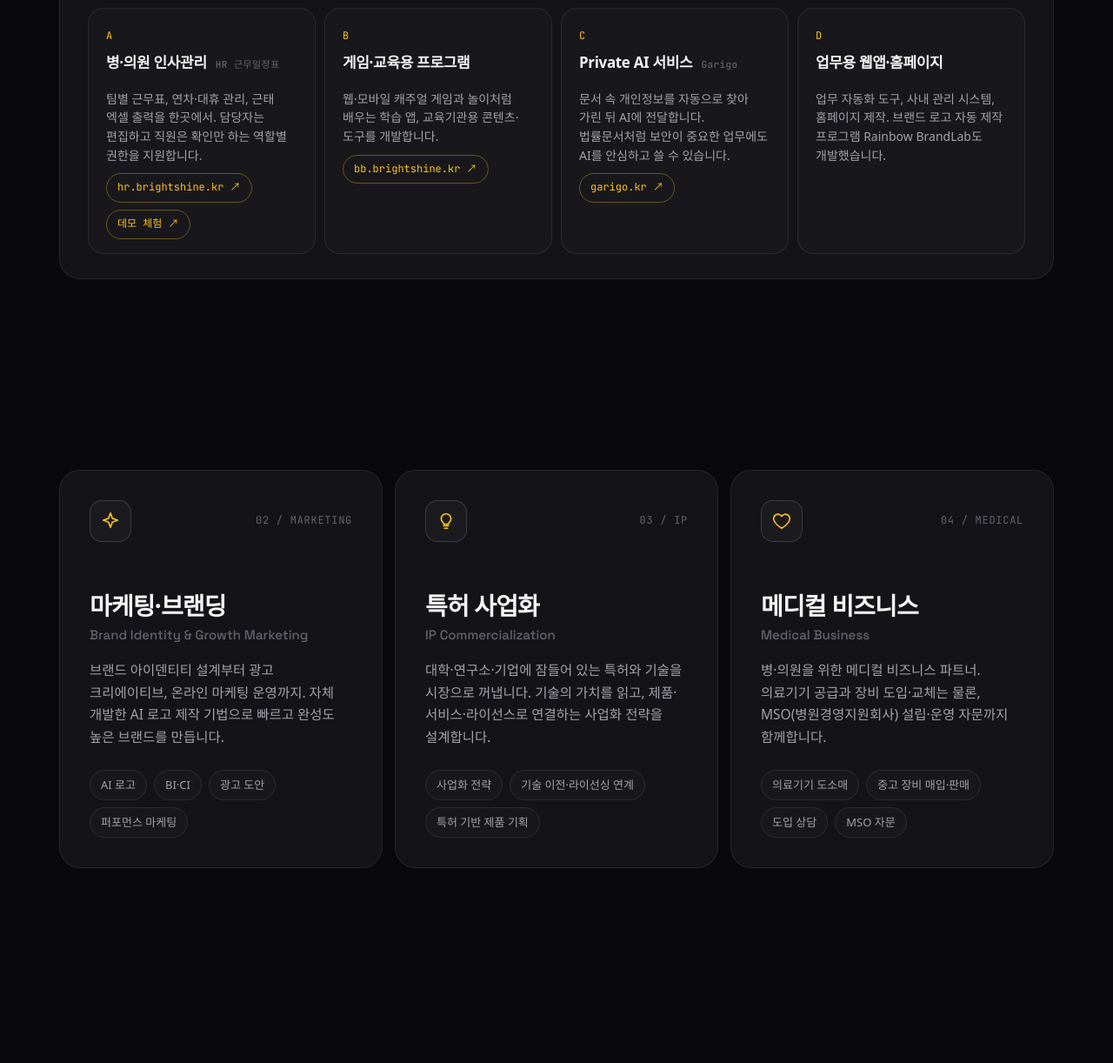
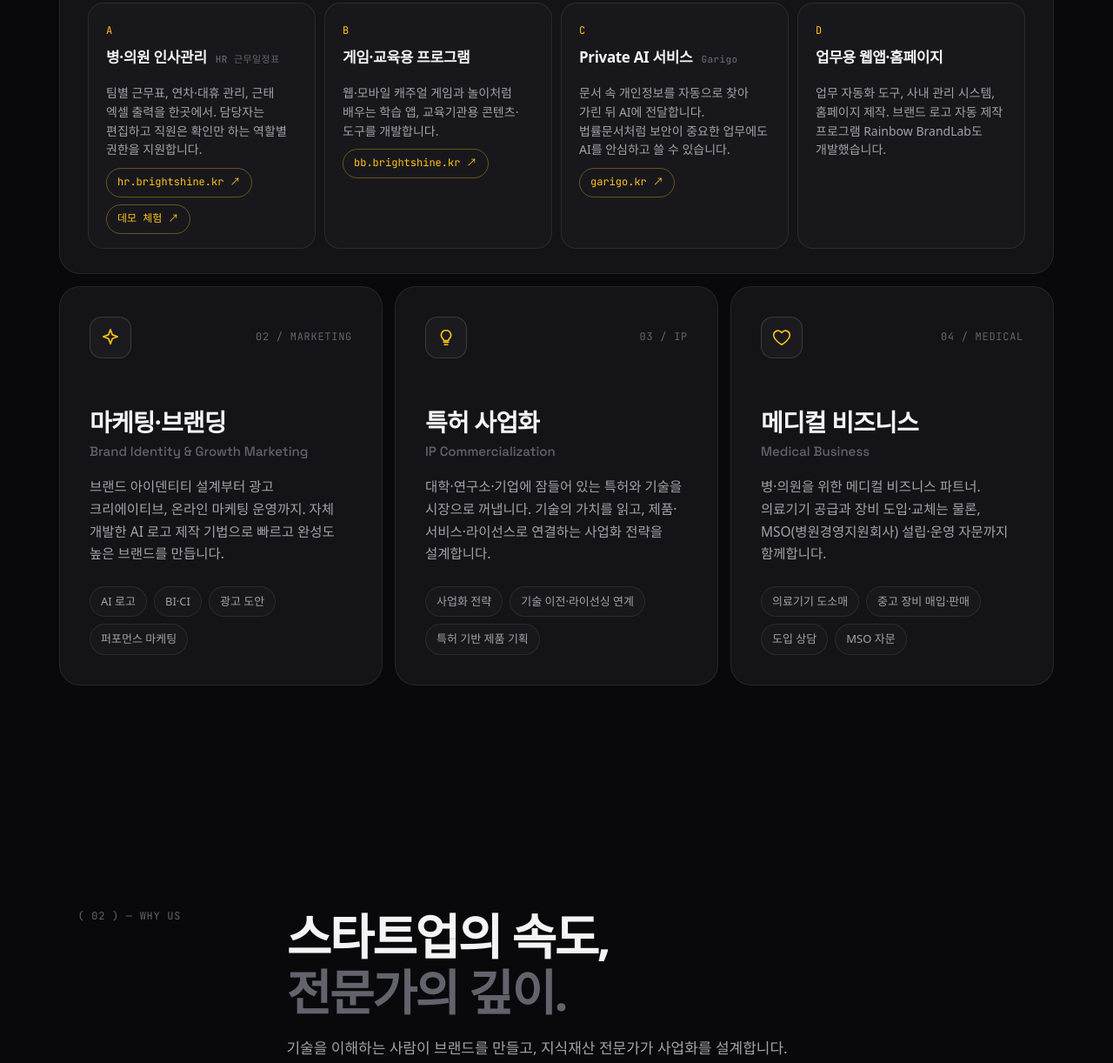
Before and after one commit to maaxmaaya/brightshine-web, a plain HTML site: page index.html in a window 1280 px wide. Shown: the part 1259-2481 px from the top of the page at 87% size. Drawn offline with Linux system fonts and the light colour scheme; a web font is replaced by a local one.

Commit message:
Add files via upload

```diff
--- a/index.html
+++ b/index.html
@@ -152,16 +152,13 @@
   .big-word{font-family:var(--grot);font-weight:700;letter-spacing:-.06em;font-size:clamp(56px,14.5vw,200px);line-height:1;text-align:center;margin-top:48px;white-space:nowrap;overflow:hidden;
     background:linear-gradient(180deg,rgba(255,255,255,.10),rgba(255,255,255,0));-webkit-background-clip:text;background-clip:text;color:transparent;user-select:none}
 
-  #business{padding-bottom:14px}
-  #business-more{padding-top:0}
   /* slideshow-style scrolling (large screens) */
   .dots{display:none}
   @media (min-width:961px) and (min-height:640px){
-    html.snap{scroll-snap-type:y mandatory}
-    [data-slide]{scroll-snap-align:start;scroll-snap-stop:always}
-    section[data-slide]{min-height:100vh;display:flex;flex-direction:column;justify-content:center;padding:110px 0 70px}
-    section[data-slide]{padding:96px 0 40px}
-    #business-more{padding-top:96px}
+    html.slides{scroll-behavior:auto}
+    section[data-slide]{min-height:100vh;display:flex;flex-direction:column;justify-content:center;padding:96px 0 40px}
+    #business{display:block}
+    #business .t1,#business .t3,#business .t4{margin-top:0}
     #business .head{margin-bottom:28px}
     #business .head h2{font-size:clamp(30px,3.4vw,44px)}
     #business .head p{margin-top:10px}
@@ -176,7 +173,7 @@
     .sub .links{margin-top:10px}
     #contact{justify-content:flex-start}
     #contact > .wrap{flex:1;display:flex;flex-direction:column;justify-content:center}
-    footer{padding:32px 0 0;scroll-snap-align:end}
+    footer{padding:32px 0 0}
     footer .foot{padding-top:24px}
     .big-word{margin-top:16px;font-size:min(11vw,150px)}
     #contact .cta-box{padding:64px 64px 56px}
@@ -187,7 +184,6 @@
     .dots a span{position:absolute;right:20px;top:50%;transform:translateY(-50%);font-family:var(--mono);font-size:11px;letter-spacing:.06em;color:var(--fg-2);white-space:nowrap;opacity:0;transition:opacity .2s;pointer-events:none}
     .dots a:hover span,.dots a.on span{opacity:1}
   }
-  @media (prefers-reduced-motion:reduce){html{scroll-snap-type:none !important}}
 
   .rv{opacity:0;transform:translateY(28px);transition:opacity .8s cubic-bezier(.2,.7,.2,1),transform .8s cubic-bezier(.2,.7,.2,1)}
   .rv.on{opacity:1;transform:none}
@@ -313,13 +309,6 @@
           </div>
         </article>
 
-      </div>
-    </div>
-  </section>
-
-  <section id="business-more" data-slide>
-    <div class="wrap">
-      <div class="bento">
         <article class="tile t1 rv">
           <div class="tile-top"><div class="ico"><svg viewBox="0 0 24 24"><path d="M12 2l2.4 6.6L21 11l-6.6 2.4L12 20l-2.4-6.6L3 11l6.6-2.4z"/></svg></div><span class="mono">02 / Marketing</span></div>
           <h3>마케팅·브랜딩</h3>
@@ -354,7 +343,7 @@
         <span class="mono">( 02 ) — Why us</span>
         <div>
           <h2>스타트업의 속도,<br><em>전문가의 깊이.</em></h2>
-          <p>기술을 이해하는 사람이 브랜드를 만들고, 지식재산을 다뤄 본 사람이 사업화를 설계합니다.</p>
+          <p>기술을 이해하는 사람이 브랜드를 만들고, 지식재산 전문가가 사업화를 설계합니다.</p>
         </div>
       </div>
 
@@ -420,18 +409,66 @@
   const setMenu=o=>{menu.classList.toggle('open',o);mb.setAttribute('aria-expanded',o);mb.textContent=o?'✕':'☰'};
   mb.addEventListener('click',()=>setMenu(!menu.classList.contains('open')));
   menu.querySelectorAll('a').forEach(a=>a.addEventListener('click',()=>setMenu(false)));
-  const slides=[...document.querySelectorAll('[data-slide]')];
+  /* ── slideshow-style scrolling (large screens, mouse/keyboard) ── */
+  const DURATION=900;               // 전환 시간(ms) — 값이 클수록 천천히
   const big=matchMedia('(min-width:961px) and (min-height:640px)'), calm=matchMedia('(prefers-reduced-motion:reduce)');
-  function fitSnap(){
-    const root=document.documentElement; root.classList.remove('snap');
-    if(!big.matches||calm.matches) return;
-    const h=innerHeight+24;
-    if(slides.every(el=>el.offsetHeight<=h||el.id==='contact')) root.classList.add('snap');
+  const root=document.documentElement;
+  let stops=[], animating=false, lockUntil=0, wheelAcc=0, wheelTimer;
+  const maxY=()=>root.scrollHeight-innerHeight;
+  const on=()=>root.classList.contains('slides');
+  function buildStops(){
+    const ys=[];
+    document.querySelectorAll('[data-slide]').forEach(el=>ys.push(el.getBoundingClientRect().top+scrollY));
+    // 비즈니스 화면 중간 정지점: 아래 3개 카드가 화면 가운데 오도록
+    const t1=document.querySelector('#business .t1');
+    if(t1){const r=t1.getBoundingClientRect(),top=r.top+scrollY;ys.push(top-Math.max(96,(innerHeight-r.height)/2))}
+    ys.push(maxY());
+    let list=[...new Set(ys.map(y=>Math.round(Math.min(Math.max(y,0),maxY()))))].sort((a,b)=>a-b);
+    // 정지점 사이가 한 화면보다 길면 중간 정지점을 넣어 내용이 건너뛰어지지 않게
+    const out=[];
+    list.forEach((y,i)=>{out.push(y);const n=list[i+1];if(n!==undefined){let c=y;while(n-c>innerHeight*1.05){c+=Math.round(innerHeight*.85);if(n-c>40)out.push(c)}}});
+    stops=out;
   }
-  addEventListener('load',fitSnap); addEventListener('resize',()=>{clearTimeout(fitSnap.t);fitSnap.t=setTimeout(fitSnap,150)});
-  if(document.fonts) document.fonts.ready.then(fitSnap);
+  function setMode(){
+    root.classList.toggle('slides',big.matches&&!calm.matches);
+    if(on()) buildStops();
+  }
+  const ease=t=>t<.5?4*t*t*t:1-Math.pow(-2*t+2,3)/2;
+  function goTo(y){
+    y=Math.max(0,Math.min(y,maxY()));
+    const from=scrollY,d=y-from; if(Math.abs(d)<2) return;
+    animating=true; const t0=performance.now();
+    const step=now=>{const k=Math.min(1,(now-t0)/DURATION);window.scrollTo(0,from+d*ease(k));
+      if(k<1) requestAnimationFrame(step); else {animating=false;lockUntil=performance.now()+350}};
+    requestAnimationFrame(step);
+  }
+  function move(dir){
+    const y=scrollY;
+    if(dir>0){const n=stops.find(s=>s>y+4);if(n!==undefined)goTo(n)}
+    else{const p=[...stops].reverse().find(s=>s<y-4);if(p!==undefined)goTo(p)}
+  }
+  addEventListener('wheel',e=>{
+    if(!on()||e.ctrlKey) return;
+    e.preventDefault();
+    if(animating||performance.now()<lockUntil){wheelAcc=0;return}
+    wheelAcc+=e.deltaY; clearTimeout(wheelTimer); wheelTimer=setTimeout(()=>wheelAcc=0,180);
+    if(Math.abs(wheelAcc)>=30){move(Math.sign(wheelAcc));wheelAcc=0}
+  },{passive:false});
+  addEventListener('keydown',e=>{
+    if(!on()||e.altKey||e.ctrlKey||e.metaKey||/INPUT|TEXTAREA|SELECT/.test(document.activeElement.tagName)) return;
+    const k=e.key, down=['ArrowDown','PageDown',' '].includes(k)&&!(k===' '&&e.shiftKey), up=['ArrowUp','PageUp'].includes(k)||(k===' '&&e.shiftKey);
+    if(down||up||k==='Home'||k==='End'){e.preventDefault(); if(animating) return;
+      if(k==='Home') goTo(0); else if(k==='End') goTo(maxY()); else move(down?1:-1)}
+  });
+  document.querySelectorAll('a[href^="#"]').forEach(a=>a.addEventListener('click',e=>{
+    if(!on()) return; const id=a.getAttribute('href'); const t=id==='#'?root:document.querySelector(id); if(!t) return;
+    e.preventDefault(); goTo(id==='#'?0:t.getBoundingClientRect().top+scrollY);
+  }));
+  setMode(); big.addEventListener('change',setMode); calm.addEventListener('change',setMode);
+  addEventListener('load',setMode); addEventListener('resize',()=>{clearTimeout(setMode.t);setMode.t=setTimeout(setMode,150)});
+  if(document.fonts) document.fonts.ready.then(setMode);
   const dots=[...document.querySelectorAll('.dots a')];
-  const so=new IntersectionObserver(es=>es.forEach(e=>{if(e.isIntersecting){const id=e.target.id==='business-more'?'business':e.target.id;dots.forEach(d=>d.classList.toggle('on',d.getAttribute('href')==='#'+id))}}),{rootMargin:'-45% 0px -45% 0px'});
+  const so=new IntersectionObserver(es=>es.forEach(e=>{if(e.isIntersecting){const id=e.target.id;dots.forEach(d=>d.classList.toggle('on',d.getAttribute('href')==='#'+id))}}),{rootMargin:'-45% 0px -45% 0px'});
   document.querySelectorAll('[data-slide]').forEach(el=>so.observe(el));
   const io=new IntersectionObserver(es=>es.forEach(e=>{if(e.isIntersecting){e.target.classList.add('on');io.unobserve(e.target)}}),{threshold:.1});
   document.querySelectorAll('.rv').forEach((el,i)=>{el.style.transitionDelay=(i%3)*80+'ms';io.observe(el)});
```
